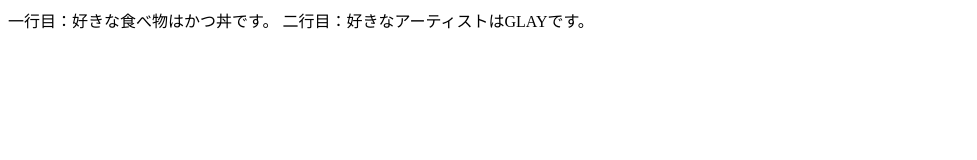
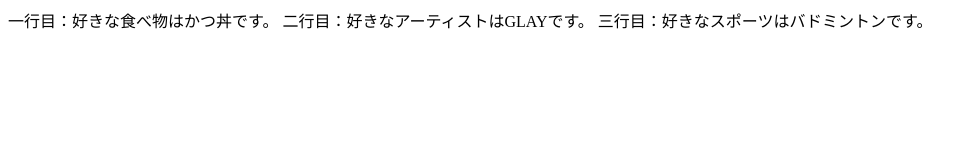
Before and after one commit to Hideriaru/ju0329, a plain HTML site: page index.html in a window 1280 px wide. Shown: the whole page, without its empty margins (0-977 px from the left). Drawn offline with Linux system fonts and the light colour scheme.

Commit message:
¥½きなスポーツを追加

```diff
--- a/index.html
+++ b/index.html
@@ -3,5 +3,6 @@
 <body>
 	一行目：好きな食べ物はかつ丼です。
 	二行目：好きなアーティストはGLAYです。
+	三行目：好きなスポーツはバドミントンです。
 </body>
 </html>
```
